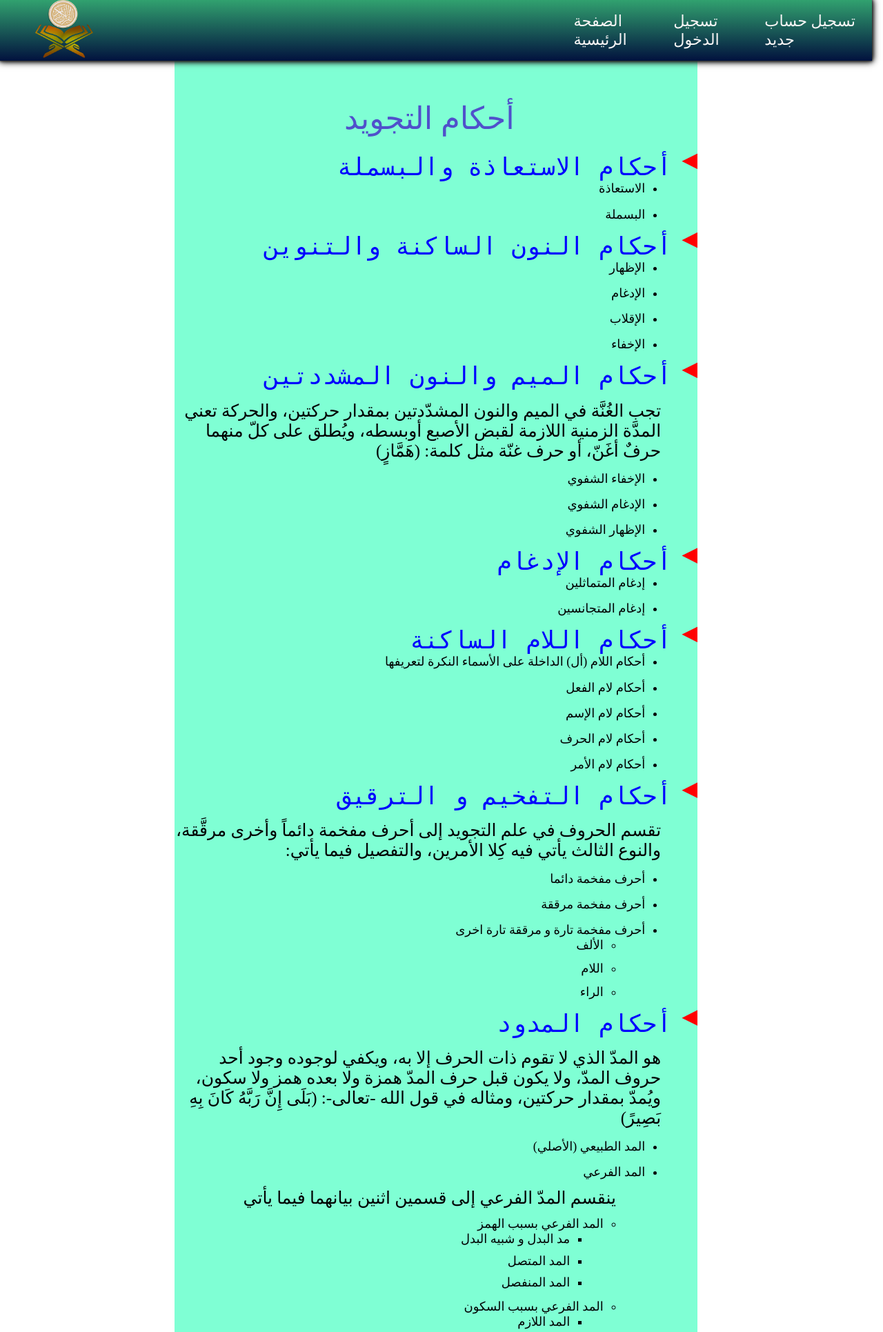
After one commit to Abdeldjalil-Abde/project-fine1, a PHP site: page /Accessories/supplement2.php in a window 1280 px wide. The commit adds this page. Shown: the top 1931 px of the page at 69% size. Run offline with PHP 8.4, Linux system fonts and the light colour scheme.

Commit message:
add file supplement2.php

```diff
--- /dev/null
+++ b/Accessories/supplement2.php
@@ -0,0 +1,202 @@
+<!DOCTYPE html>
+<html lang="en">
+
+<?php session_start(); ?>
+<head>
+    <meta charset="UTF-8">
+    <meta http-equiv="X-UA-Compatible" content="IE=edge">
+    <meta name="viewport" content="width=device-width, initial-scale=1.0">
+    <title> حصن المسلم </title>
+    <link rel="stylesheet" href="../css/Accessories.css">
+</head>
+
+<body >
+<div class="container">
+      <div class="logo">
+        <img src="../imaj/logo.png" alt="" />
+      </div>
+      <div class="list">
+        <?php
+        if (isset($_SESSION['first_name'])) {
+          echo "
+            <a href='../index.php'>الصفحة الرئيسية</a>
+            <a href='../logout.php'>تسجيل الخروج </a>
+            <a href='../function/profile.php'>" . $_SESSION['first_name'] . "</a>
+            <img src='../imaj/images.png' >";
+        } else {
+          echo
+          "
+          <a href='../index.php'>الصفحة الرئيسية</a>
+          <a href='../signin.php'>تسجيل الدخول</a>
+          <a href='../signup.php'>تسجيل حساب جديد</a> ";
+        }
+        ?>
+      </div>
+</div>
+    <main dir="rtl">
+        <div class="titer">أحكام التجويد  </div>
+        <div>
+            <samp> أحكام الاستعاذة والبسملة</samp>
+            <ul>
+                <li>الاستعاذة
+                </li>
+                <li>البسملة</li>
+            </ul>
+        </div>
+        <div>
+
+             <samp> أحكام النون الساكنة والتنوين </samp>
+            <ul>
+                <li>الإظهار</li>
+                <li>الإدغام</li>
+                <li>الإقلاب</li>
+                <li>الإخفاء </li>
+            </ul>
+        </div>
+        <div>
+
+            <samp> أحكام الميم والنون المشددتين </samp>
+            <p>تجب الغُنَّة في الميم والنون المشدّدتين بمقدار حركتين، والحركة تعني المدَّة الزمنية اللازمة لقبض الأصبع أوبسطه، ويُطلق على كلّ منهما حرفٌ أغَنّ، أو حرف غنّة مثل كلمة: (هَمَّازٍ)</p>
+            <ul>
+              <li> الإخفاء الشفوي </li>
+              <li> الإدغام الشفوي</li>
+              <li>الإظهار الشفوي</li>
+            </ul>
+        </div>
+        <div>
+            <samp>أحكام الإدغام </samp>
+            <ul>
+              <li> إدغام المتماثلين</li>
+              <li> إدغام المتجانسين</li>
+            </ul>
+        </div>
+        <div>
+            <samp>أحكام اللام الساكنة</samp>
+            <ul>
+              <li> أحكام اللام (أل) الداخلة على الأسماء النكرة لتعريفها</li>
+              <li> أحكام لام الفعل</li>
+              <li> أحكام لام الإسم</li>
+              <li> أحكام لام الحرف</li>
+              <li> أحكام لام الأمر</li>
+            </ul>
+           </div>
+        <div>
+            <samp>أحكام التفخيم و الترقيق </samp>
+                <p>تقسم الحروف في علم التجويد إلى أحرف مفخمة دائماً وأخرى مرقَّقة، والنوع الثالث يأتي فيه كِلا الأمرين، والتفصيل فيما يأتي:</p>
+                <ul>
+              <li>أحرف مفخمة دائما </li>
+              <li>أحرف مفخمة مرققة </li>
+              <li> أحرف مفخمة تارة و مرققة تارة اخرى
+              <ul>
+                  <li>الألف</li>
+                  <li>اللام</li>
+                  <li>الراء</li>
+                </ul>
+              </li>
+            </ul>
+        </div>
+        <div>
+            <samp>أحكام المدود</samp>
+                <p>هو المدّ الذي لا تقوم ذات الحرف إلا به، ويكفي لوجوده وجود أحد حروف المدّ، ولا يكون قبل حرف المدّ همزة ولا بعده همز ولا سكون، ويُمدّ بمقدار حركتين، ومثاله في قول الله -تعالى-: (بَلَى إِنَّ رَبَّهُ كَانَ بِهِ بَصِيرً)</p>
+                <ul>
+                  <li>المد الطبيعي (الأصلي)</li>
+                  <li> المد الفرعي
+                    <p>ينقسم المدّ الفرعي إلى قسمين اثنين بيانهما فيما يأتي</p>
+                    <ul>
+                      <li>المد الفرعي بسبب الهمز
+                          <ul>
+                            <li>مد البدل و شبيه البدل</li>
+                            <li>المد المتصل</li>
+                            <li>المد المنفصل</li>
+                          </ul>
+                      </li>
+                      <li>المد الفرعي بسبب السكون
+                        <ul>
+                          <li>المد اللازم</li>
+                          <li>المد الاعارض لسكون</li>
+                        </ul>
+                      </li>
+                    </ul>
+                  </li>
+                </ul>
+        </div>
+        <div>
+            <samp>مخارج الحروف</samp>
+            <p>يُعرَّف المخرج لغةً بالمجرى، أمّا في الاصطلاح هو المجرى الذي يمرُّ به الحرف عند النطق به، ويُميّزه عن غيره، وهي خمسة مخارج: الحلق، والجوف، والخيشوم، والشفتان، واللسان، وفيما يأتي ذكرها مع التفصيل:</p>
+            <ul>
+              <li>الجوف</li>
+              <li> الحلق</li>
+              <li> اللسان</li>
+              <li> الشفتين</li>
+              <li> الخيشوم</li>
+            </ul>
+           </div>
+        <div>
+        <div>
+            <samp>صفات الحروف</samp>
+            <p>الصفة لغةً هي ما بالشيء من المعنى، أمَّا اصطلاحاً فهي ما يتعرَّض للحرف أثناء خروجه من المجرى، وهي مقسومة في قسمين: أولاً: صفات لها أضداد وصفات لا أضداد لها، وفيما يأتي بيان هذه الصفات:</p>
+            <ul>
+              <li>الهمس الجهر</li>
+              <li> الشدة اللين</li>
+              <li> الاستعلاء و الاستفتال</li>
+              <li> الشفتين</li>
+              <li> الإطباق و الانفتاح</li>
+              <li> الإذلاق و الغصمات</li>
+              <li> الإذلاق و الغصمات</li>
+            </ul>
+            <p>أما الصفات التي لا ضدَّ لها فهي:</p>
+            <ul>
+              <li>الصفير</li>
+              <li> القلقة</li>
+              <li> اللين</li>
+              <li> الانحراف</li>
+              <li> التكرار</li>
+              <li> التفشي</li>
+              <li> الاستطالة</li>
+            </ul>
+           </div>
+        <div>
+        <div>
+            <samp>أحكام السكتات</samp>
+            <p>السكت في اللغة هو الصمّت، أمّا اصطلاحاً فهو قطع الصوت على آخر الكلمة من غير تنفس بمقدار حركتين، وفي قراءة حفص مقدار هذه السكتات هي أربعة، وهي:</p>
+            <ul>
+              <li>الجوف</li>
+              <li> الحلق</li>
+            </ul>
+            <p>وفي السكت الجائز ما يأتي:</p>
+            <ul>
+              <li> الشفتين</li>
+              <li> الخيشوم</li>
+            </ul>
+            <p>ويجوز السكت وعدمه في سورة الحاقة عند كلمة (ماليه) في قول الله -تعالى-: (مَا أَغْنَى عَنِّي مَالِيَهْ * هَلَكَ عَنِّي سُلْطَانِيَهْ).</p>
+           </div>
+        <div>
+    </main>
+    <footer>
+    <div class="links">
+      <div class="links-container">
+        <h3>معلومات الإتصال </h3>
+        <a href="">QuranicSchool@gmail.com</a>
+        <a href="">+213687654321</a>
+        <a href="">+213756781234</a>
+      </div>
+      <div class="links-container">
+        <h3> مواقع التواصل </h3>
+        <a href="">Facebook</a>
+        <a href="">Instagram</a>
+        <a href="">YouTube</a>
+      </div>
+      <div class="links-container">
+        <h3>العنوان </h3>
+        <a href="https://goo.gl/maps/QGHyfpjcP72wm6Di6">M7F2+XP الجلفة</a>
+      </div>
+    </div>
+
+    <div class="info">
+    حقوق التأليف والنشر &#169; 2021-2022  <br />
+      كل الحقوق محفوظة
+    </div>
+  </footer>
+</body>
+
+</html>
--- a/css/Accessories.css
+++ b/css/Accessories.css
@@ -3,36 +3,33 @@
   padding: 0;
 }
 body{
-  width: 100vw;
-
+  width: 98.75vw;
   display: flex;
   justify-content: center;
   align-items: center;
   flex-direction: column;
 }
 .container {
-  display: flex;
-  width: 100vw;
-  height: 10.2%;
+  width: 100%;
+  height: 11%;
   background: linear-gradient(0deg, #02123e, #31a16f);
   box-shadow: 0px 0px 1px rgb(37, 37, 37),
-                0px 0px 3px rgb(37, 37, 37),
-                0px 0px 6px rgb(37, 37, 37),
-                0px 0px 9px rgb(37, 37, 37),
-                0px 0px 11px rgb(37, 37, 37);
-
-  position: relative;
+    0px 0px 3px rgb(37, 37, 37),
+    0px 0px 6px rgb(37, 37, 37),
+    0px 0px 9px rgb(37, 37, 37),
+    0px 0px 11px rgb(37, 37, 37);
+  display: flex;
+  justify-content: space-between;
+  align-items: center;
   z-index: 3;
 }
+
 .logo img {
-  width: 33.5%;
-  margin: 0% 0% 0% 53%;
+  width: 33%;
+  margin-left: 20%;
 }
 .list {
-  top: 20%;
   width: 35%;
-  position: absolute;
-  right: 4%;
   display: flex;
   justify-content: center;
   align-items: center;
--- a/css/style-signup.css
+++ b/css/style-signup.css
@@ -5,15 +5,15 @@
 
 header {
   background-image: url(../imaj/IMG.jpg);
-  width: 100vw;
+  width: 98.75vw;
   min-height: 100vh;
   padding-bottom: 5%;
   background-size: cover;
   display: flex;
   align-items: center;
   flex-direction: column;
+  overflow: hidden;
 }
-
 .container {
   display: flex;
   width: 100vw;
--- a/html/list-student.php
+++ b/html/list-student.php
@@ -14,7 +14,7 @@
         <meta name="viewport" content="width=device-width, initial-scale=1.0">
         <title>قائمة الطلبة </title>
         <link rel="stylesheet" href="../css/style-header.css">
-        <link rel="stylesheet" href="../css/style-liste-student.css">
+        <link rel="stylesheet" href="../css/style-list-student.css">
     </head>
 
     <body>
--- a/html/list-teacher.php
+++ b/html/list-teacher.php
@@ -12,7 +12,7 @@ if(!isset($_SESSION['first_name'])){
     <meta name="viewport" content="width=device-width, initial-scale=1.0">
     <title>قائمة الطلبة </title>
     <link rel="stylesheet" href="../css/style-header.css">
-    <link rel="stylesheet" href="../css/style-liste-student.css">
+    <link rel="stylesheet" href="../css/style-list-student.css">
 </head>
 
 <body>
```
Also changed, not shown: other parts of css/Accessories.css (+74 -0 lines), Accessories/supplement1.php (+26 -0 lines), index.php (+4 -4 lines), 1 other file.
